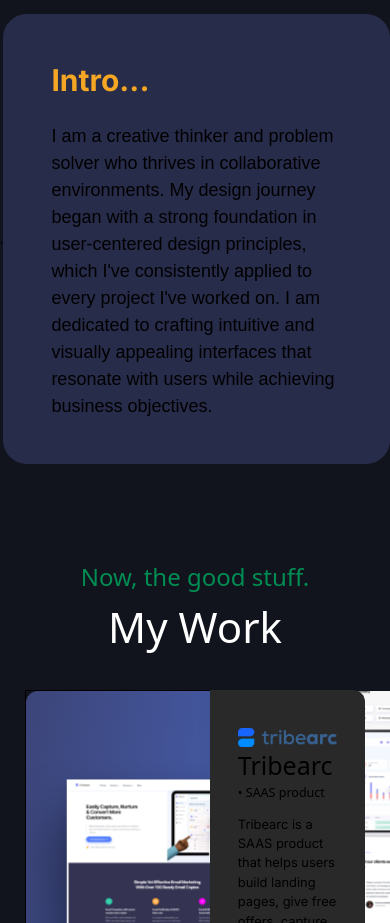
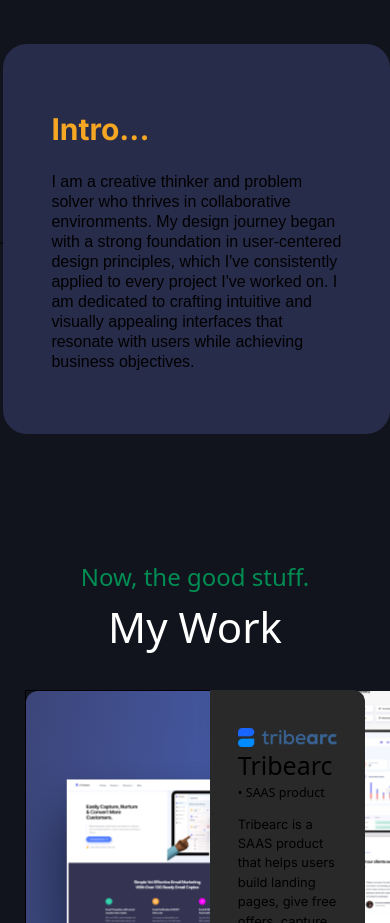
Before and after one commit to DannyJoy01/Blendix, a React (Vite) app: page / in a window 390 px wide. Shown: the part 820-1743 px from the top of the page. Built offline with nearby package versions, Linux system fonts and the light colour scheme; a web font is replaced by a local one.

Commit message:
latest commit

```diff
--- a/src/components/introduction/introPage.jsx
+++ b/src/components/introduction/introPage.jsx
@@ -3,11 +3,11 @@
 const IntroPage = () => {
   return (
     <div className="w-full h-[280px] pt-[330px] pb-[200px] md:h-[350px] flex justify-center items-center md:pt-[250px] font-pop m:">.
-      <div className="w-[86%] p-14 rounded-3xl md:w-[77%] m:w-[100%] m:h-[35  0px] m:p-12 bg-dix_blue h-[450px] md:h-[380px] p-24 md:p-18 flex flex-col justify-center gap-5 items-start text-start rounded-2xl">
+      <div className="w-[86%] p-14 rounded-3xl md:w-[77%] m:w-[100%] m:h-[390px] m:p-12 bg-dix_blue h-[450px] md:h-[380px] p-24 md:p-18 flex flex-col justify-center gap-5 items-start text-start rounded-2xl">
         <h1 className="font-bold text-[30px] font-inter text-dix_yellow">
           Intro...
         </h1>
-        <p className="font-mtn text-[18px] font-normal md:text-[19px] leading-[27px] md:leading-[27px]">
+        <p className="font-mtn text-[18px] font-normal md:text-[19px] m:text-[16px] leading-[27px] md:leading-[27px] m:leading-[20px]">
           I am a creative thinker and problem solver who thrives in
           collaborative environments. My design journey began with a strong
           foundation in user-centered design principles, which I've consistently
```
